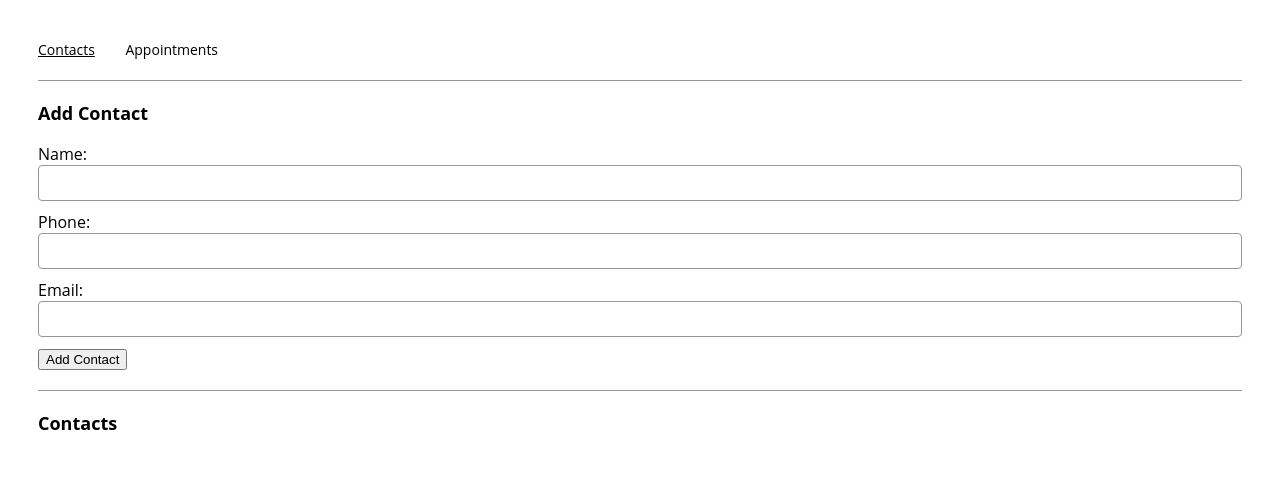
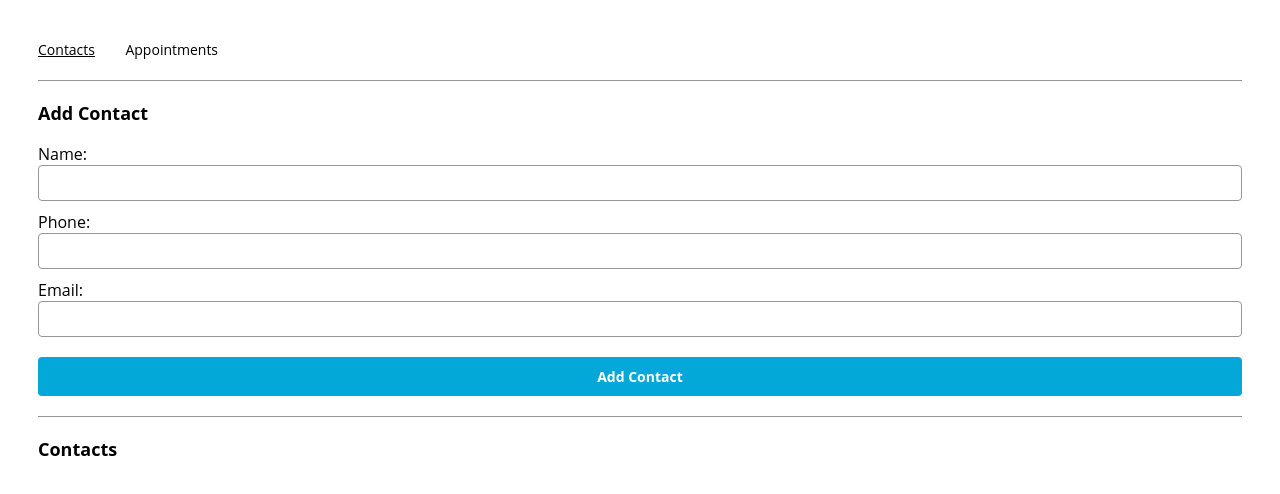
Before and after one commit to DanielDeanGithub/challenge-project-appointment-planner, a React (Create React App) app: page /contacts in a window 1280 px wide. Shown: the top 494 px of the page. Built offline with nearby package versions, Linux system fonts and the light colour scheme.

Commit message:
Update variable names

```diff
--- a/src/App.js
+++ b/src/App.js
@@ -21,7 +21,7 @@ function App() {
     const newContact = { name, phone, email };
 
     // Update contacts state
-    setContacts([...contacts, newContact]);
+    setContacts((previousContactList) => [...previousContactList, newContact]);
   }
 
   const addAppointment = (name, contact, date, time) => {
@@ -29,7 +29,7 @@ function App() {
     const newAppointment = { name, contact, date, time };
 
     // Update appointments state
-    setAppointments([...appointments, newAppointment]);
+    setAppointments((previousAppointmentList) => [...previousAppointmentList, newAppointment]);
   }
 
   const router = createBrowserRouter(createRoutesFromElements(
--- a/src/components/contactForm/ContactForm.js
+++ b/src/components/contactForm/ContactForm.js
@@ -39,7 +39,7 @@ export const ContactForm = ({
         required
       />
 
-      <button type="submit">Add Contact</button>
+      <input type="submit" value="Add Contact" />
     </form>
   );
 };
--- a/src/index.js
+++ b/src/index.js
@@ -4,4 +4,4 @@ import App from './App';
 
 const container = document.getElementById('root');
 const root = createRoot(container);
-root.render(<App/>)
+root.render(<App/>);
```
Also changed, not shown: src/containers/contactsPage/ContactsPage.js (line endings or trailing spaces).
